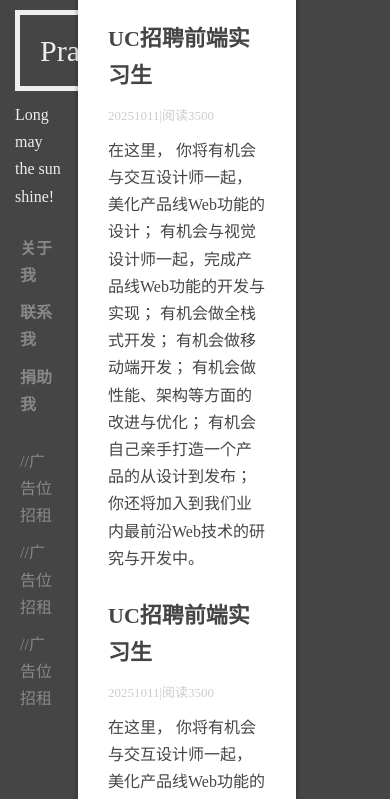
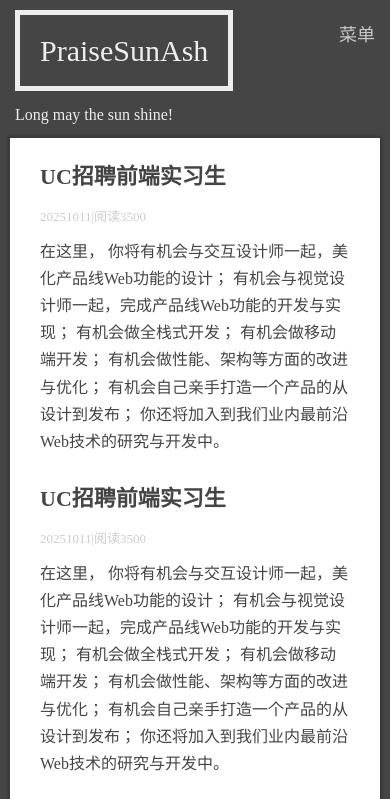
Before and after one commit to PraiseSunAsh/Html-CSS-project, a plain HTML site: page EasyBlog/index.html in a window 390 px wide. Shown: the top 799 px of the page. Drawn offline with nearby package versions, Linux system fonts and the light colour scheme.

Commit message:
responsive

```diff
--- a/EasyBlog/css/main.css
+++ b/EasyBlog/css/main.css
@@ -1,3 +1,7 @@
+*{
+    box-sizing: border-box;
+}
+
 body{
     background: #454545;
     line-height: 1.7;
@@ -65,3 +69,9 @@ a{
 .article-list .item{
     margin-bottom: 25px;
 }
+#menu-checkbox {
+    display: none;
+}
+#menu-toggle{
+    display: none;
+}
--- /dev/null
+++ b/EasyBlog/css/mobile.css
@@ -0,0 +1,32 @@
+.side-bar{
+    position: relative;
+    width: 100%;
+    float: none;
+}
+.main{
+    width: 100%;
+    padding:0 10px;
+}
+.article-list{
+    margin: 0;
+}
+.side-bar .nav,
+.side-bar .tag-list{
+    display: none;
+    text-align: center;
+}
+#menu-checkbox:checked ~ .nav,
+#menu-checkbox:checked ~ .tag-list
+{
+    display: block;
+}
+
+#menu-toggle{
+    display: block;
+    position: absolute;
+    top: 10px;
+    right: 0;
+    font-size: 18px;
+    font-weight: 100;
+    color: rgba(255, 255, 255, 0.7)
+}
--- a/EasyBlog/index.html
+++ b/EasyBlog/index.html
@@ -6,10 +6,13 @@
     <meta http-equiv="X-UA-Compatible" content="ie=edge">
     <link rel="stylesheet" href="https://cdn.bootcss.com/normalize/8.0.1/normalize.css">
     <link rel="stylesheet" href="css/main.css">
+    <link media="(max-width:768px)" rel="stylesheet" href="css/mobile.css">
     <title>PraiseSunAsh</title>
 </head>
 <body>
     <div class="side-bar">
+        <label for="menu-checkbox" id="menu-toggle">菜单</label>
+        <input id="menu-checkbox" type="checkbox">
         <div class="header">
             <a href="index.html" class="logo">PraiseSunAsh</a>
             <div class="intro">Long may the sun shine!</div>
```
